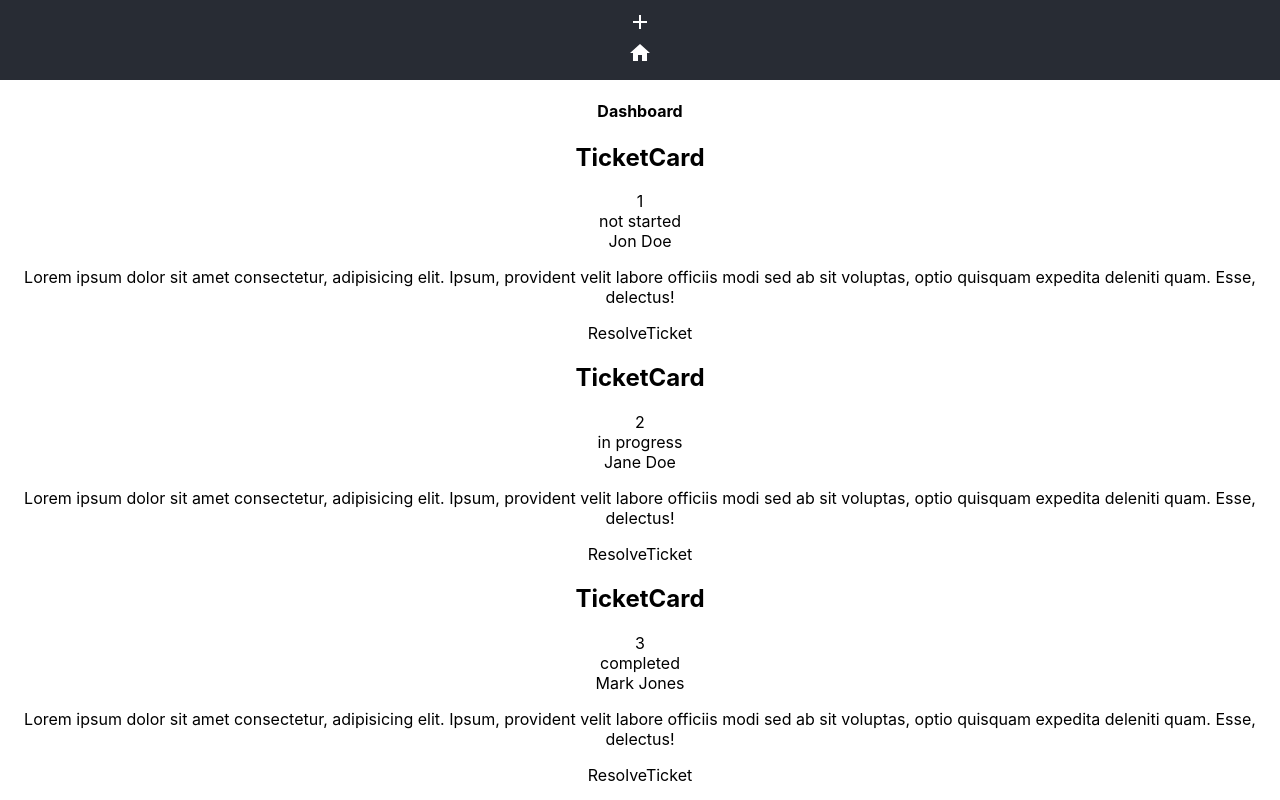
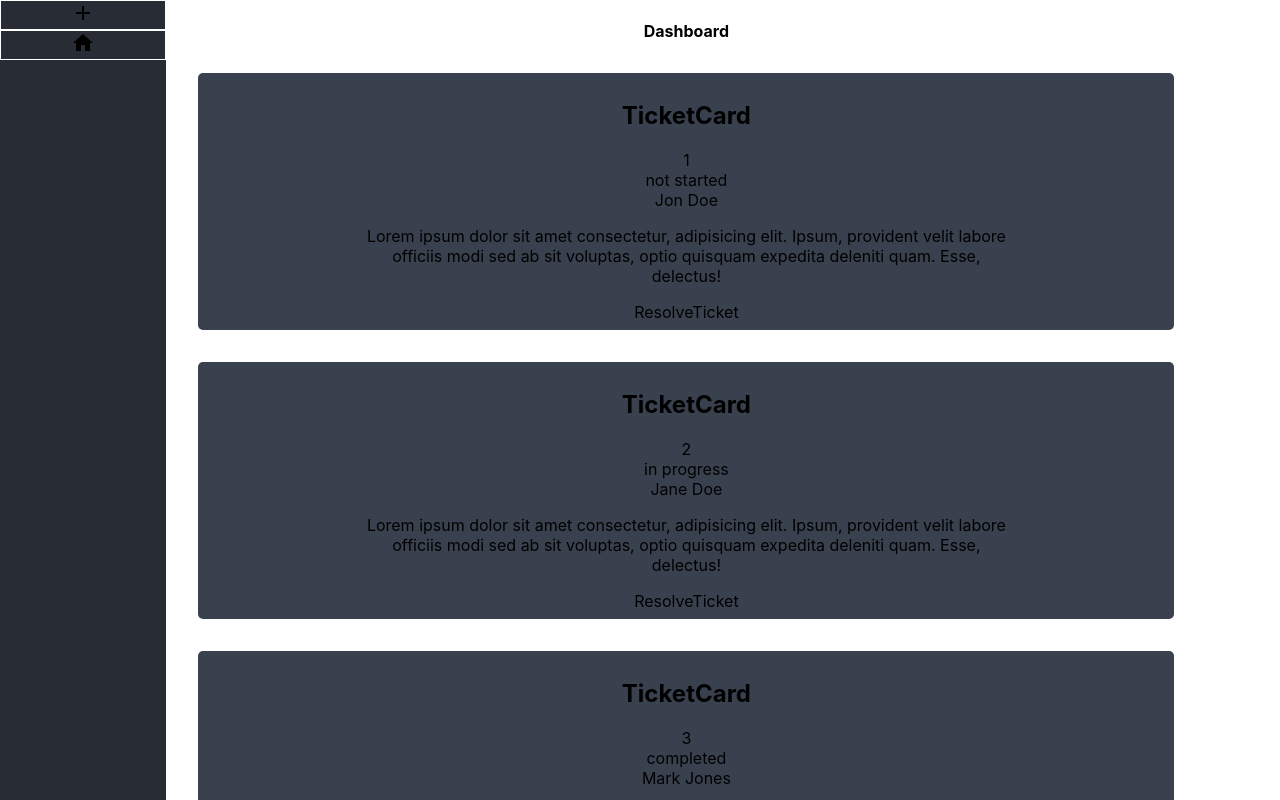
Before and after one commit to jamesfulreader/ticket-app, a React (Create React App) app: page / in a window 1280 px wide. Shown: the top 800 px of the page. Built offline with nearby package versions, Linux system fonts and the light colour scheme.

Commit message:
add styles to navbar and ticket card

```diff
--- a/src/App.css
+++ b/src/App.css
@@ -1,14 +1,17 @@
 .App {
 	text-align: center;
+	display: flex;
+	overflow-wrap: normal;
 }
 
-.App-header {
-	background-color: #282c34;
+/* .App-header {
+
 	min-height: 10vh;
 	display: flex;
 	flex-direction: column;
-	align-items: center;
-	justify-content: center;
+	align-items: flex-start;
+	justify-content: flex-start;
 	font-size: calc(10px + 2vmin);
 	color: white;
-}
+	padding: 0px 10px;
+} */
--- a/src/App.js
+++ b/src/App.js
@@ -8,9 +8,8 @@ function App() {
 	return (
 		<div className='App'>
 			<BrowserRouter>
-				<header className='App-header'>
-					<Navbar />
-				</header>
+				{/* <header className='App-header'></header> */}
+				<Navbar />
 				<Routes>
 					<Route path='/' element={<Dashboard />} />
 					<Route path='/ticket' element={<Ticket />} />
--- a/src/components/TicketCard.js
+++ b/src/components/TicketCard.js
@@ -6,7 +6,7 @@ import TicketDesc from './TicketDesc'
 
 function TicketCard({ ticket }) {
 	return (
-		<div>
+		<div className='ticket-card'>
 			<h2>TicketCard</h2>
 			<PriorityDisplay priority={ticket.priority} />
 			<StatusDisplay status={ticket.status} />
--- a/src/components/TicketDesc.js
+++ b/src/components/TicketDesc.js
@@ -1,6 +1,6 @@
 function TicketDesc({ description }) {
 	return (
-		<div>
+		<div className='ticket-description'>
 			<p>{description}</p>
 		</div>
 	)
--- a/src/index.css
+++ b/src/index.css
@@ -11,3 +11,31 @@ code {
 	font-family: source-code-pro, Menlo, Monaco, Consolas, 'Courier New',
 		monospace;
 }
+
+/* NAVBAR */
+
+nav {
+	display: flex;
+	flex-direction: column;
+	width: 13vw;
+	background-color: #282c34;
+}
+
+nav .icon {
+	border: white 1px solid;
+	cursor: pointer;
+}
+
+/* Ticket Card */
+
+.ticket-card {
+	margin: 2em;
+	padding: 0.5em;
+	border-radius: 5px;
+	background-color: #39414e;
+	width: 75vw;
+}
+
+.ticket-card .ticket-description {
+	padding: 0 150px;
+}
```
Lines whose indentation alone changed are shown as unchanged.
